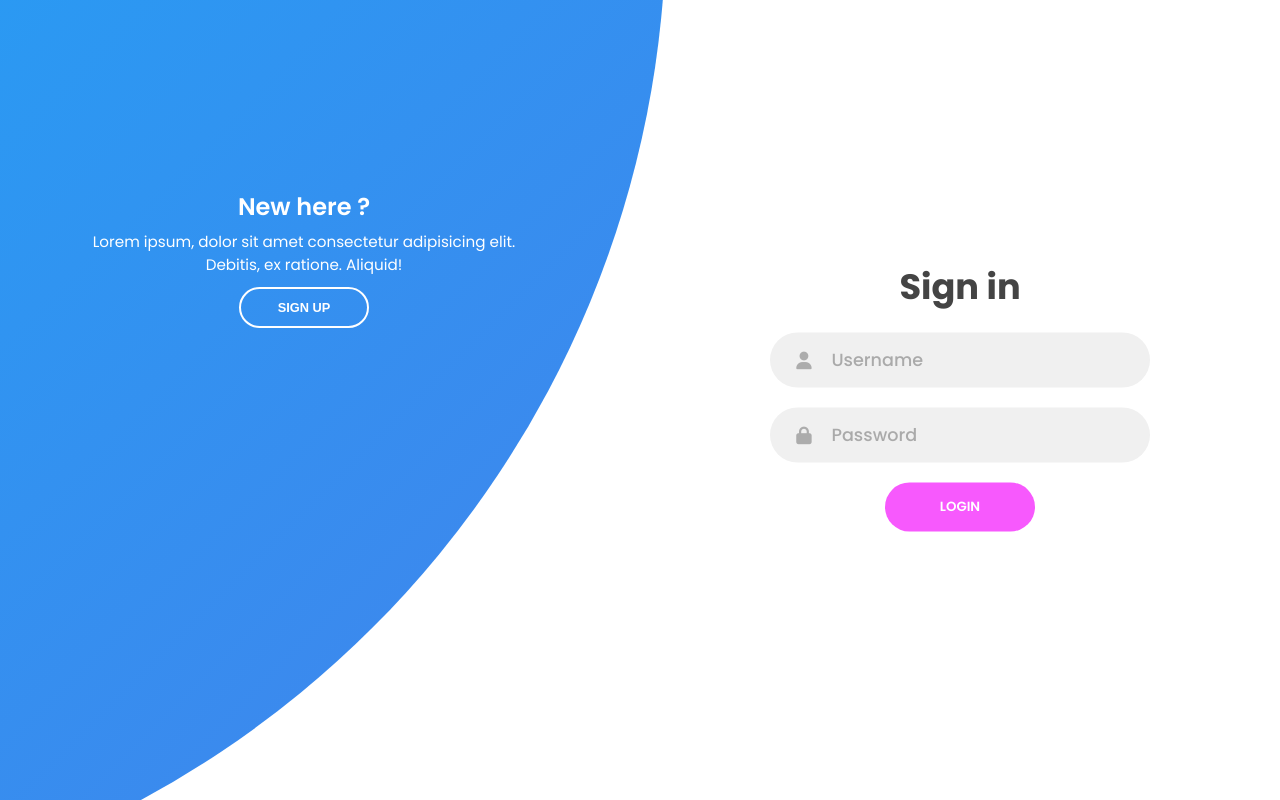
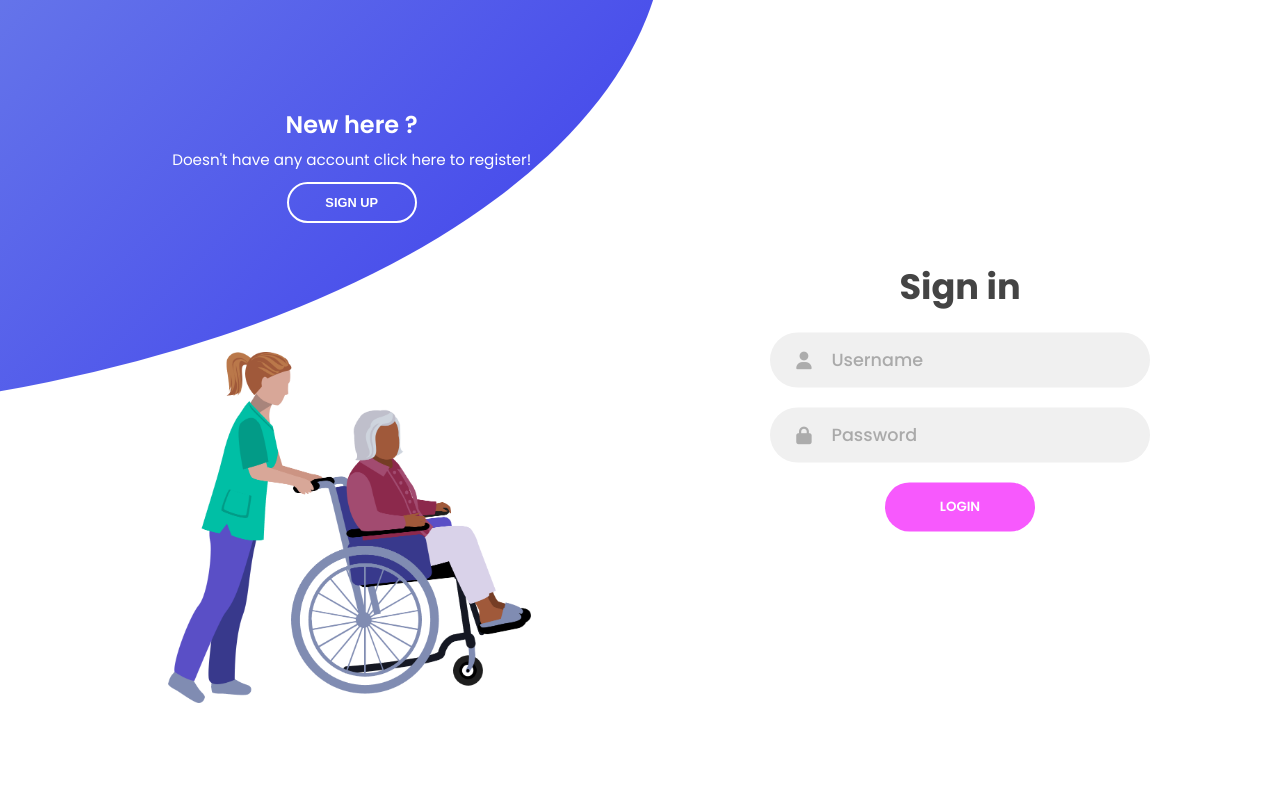
Before and after one commit to 0toke/vHack, a plain HTML site: page index.html in a window 1280 px wide. Drawn offline with Linux system fonts and the light colour scheme.

Commit message:
Add files via upload

```diff
--- a/index.html
+++ b/index.html
@@ -52,27 +52,25 @@
           <div class="content">
             <h3>New here ?</h3>
             <p>
-              Lorem ipsum, dolor sit amet consectetur adipisicing elit. Debitis,
-              ex ratione. Aliquid!
+              Doesn't have any account click here to register!
             </p>
             <button class="btn transparent" id="sign-up-btn">
               Sign up
             </button>
           </div>
-          <img src="img/log.svg" class="image" alt="" />
+          <img src="images/Picture2.png" class="image" alt="" />
         </div>
         <div class="panel right-panel">
           <div class="content">
             <h3>One of us ?</h3>
             <p>
-              Lorem ipsum dolor sit amet consectetur adipisicing elit. Nostrum
-              laboriosam ad deleniti.
+              After finish register, click <b>sign in</b> to continue.
             </p>
             <button class="btn transparent" id="sign-in-btn">
               Sign in
             </button>
           </div>
-          <img src="img/register.svg" class="image" alt="" />
+          <img src="images/Picture1.png" class="image" alt="" />
         </div>
       </div>
     </div>
--- a/style.css
+++ b/style.css
@@ -143,19 +143,19 @@ form.sign-in-form {
 .container:before {
   content: "";
   position: absolute;
-  height: 2000px;
+  height: 1000px;
   width: 2000px;
   top: -10%;
   right: 48%;
   transform: translateY(-50%);
-  background-image: linear-gradient(-45deg, #4481eb 0%, #04befe 100%);
+  background-image: linear-gradient(-45deg, rgb(59, 59, 236) 0%, lightblue 100%);
   transition: 1.8s ease-in-out;
   border-radius: 50%;
   z-index: 6;
 }
 
 .image {
-  width: 100%;
+  width: 80%;
   transition: transform 1.1s ease-in-out;
   transition-delay: 0.4s;
 }
```
Also changed, not shown: images/Picture1.png (added), images/Picture2.png (added).
